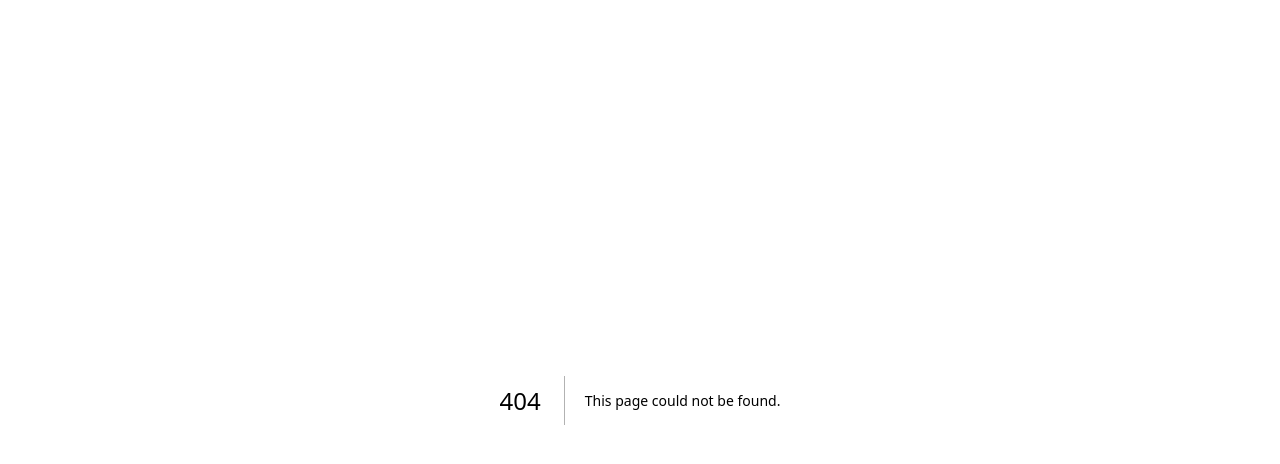
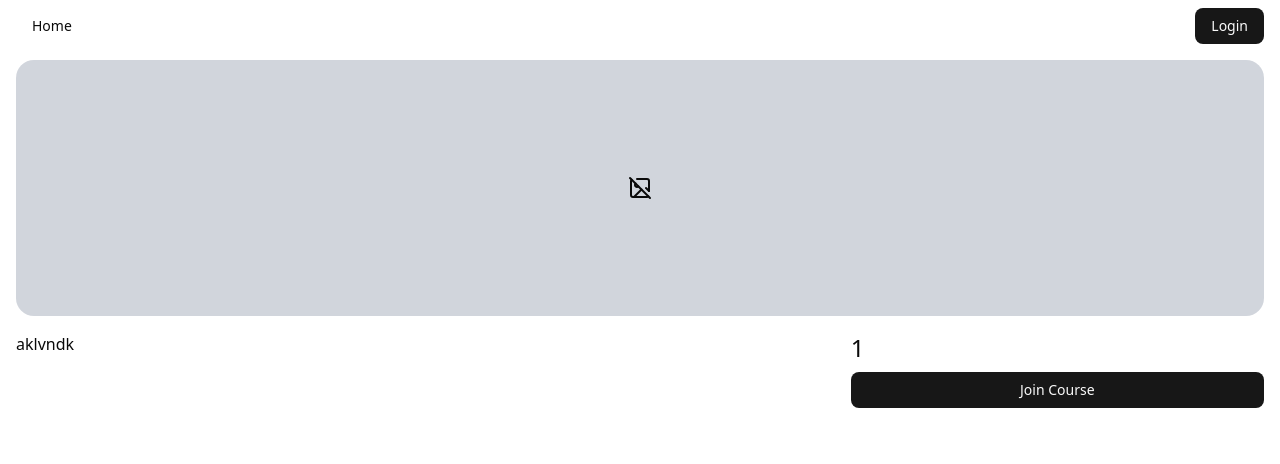
Before and after one commit to VectorofNode/hammered-academy, a Next.js app in the folder web/: page /courses/1 in a window 1280 px wide. Before the commit this address had no page. Shown: the top 464 px of the page. Built offline with nearby package versions, Linux system fonts and the light colour scheme.

Commit message:
feat: create page for course

```diff
--- /dev/null
+++ b/web/app/courses/[uuid]/page.tsx
@@ -0,0 +1,35 @@
+import { NavBar } from "@/components/custom/nav-bar"
+import { Button } from "@/components/ui/button"
+import { Course } from "@/lib/models/course"
+import { ImageOff } from "lucide-react"
+import Image from "next/image"
+
+interface PageProps {
+    uuid: string
+}
+
+export default async function Page({params}: {params: Promise<PageProps>}) {
+    const uuid = (await params).uuid
+    const course: Course = {title: "", image: "", description: "aklvndk", uuid: uuid}
+
+    return(
+        <>
+            <NavBar />
+            <div className="m-4 bg-gray-300 rounded-2xl h-64 overflow-hidden relative flex justify-center items-center">
+                {course.image != ""
+                    ? <Image src={course.image} alt="" fill />
+                    : <ImageOff />
+                }
+            </div>
+            <div className="flex flex-row m-4 gap-2">
+                <div className="flex flex-col gap-2 w-2/3">
+                    {course.description}
+                </div>
+                <div className="flex flex-col gap-2 w-1/3">
+                    <div className="text-2xl">{uuid}</div>
+                    <Button>Join Course</Button>
+                </div>
+            </div>
+        </>
+    )
+}
```
